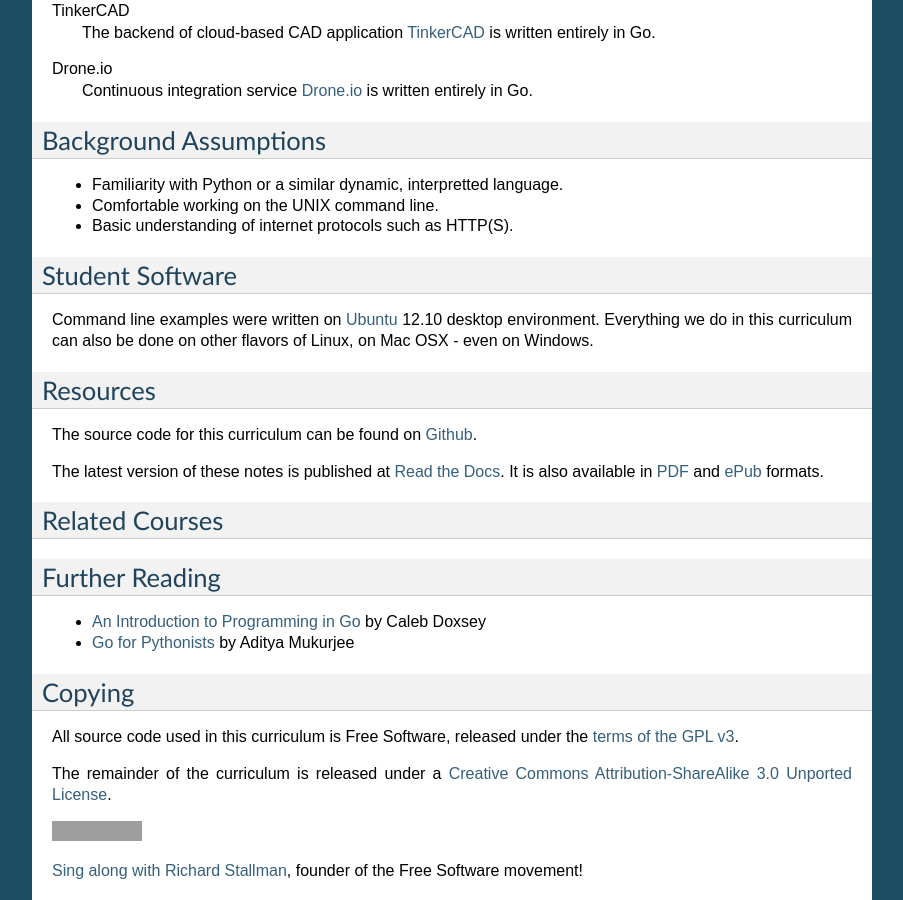
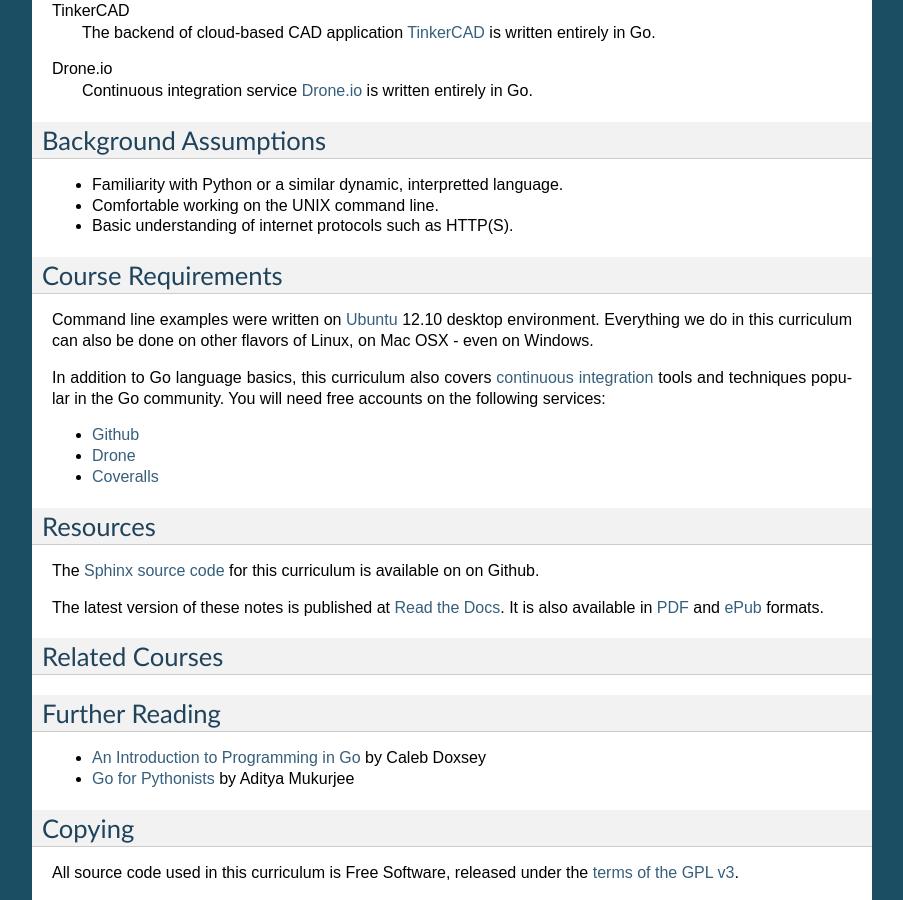
Before and after one commit to jmcvetta/golang-for-python-programmers, a Sphinx documentation site: the page built from source/intro.rst, in a window 1280 px wide and 900 px high, scrolled down 853 px. Shown: the whole window, without its empty margins (198-1101 px from the left). Built offline with Sphinx 7.4.7, drawn with Linux system fonts in a browser that asks for light colours; some of the changed text lies outside the part shown; grey boxes are pictures that could not be loaded.

Commit message:
course requirements

```diff
--- a/source/intro.rst
+++ b/source/intro.rst
@@ -67,18 +67,26 @@
 * Basic understanding of internet protocols such as HTTP(S).
 
 
-Student Software
-================
+Course Requirements
+===================
 
 Command line examples were written on `Ubuntu`_ 12.10 desktop environment.
 Everything we do in this curriculum can also be done on other flavors of Linux,
 on Mac OSX - even on Windows.
 
+In addition to Go language basics, this curriculum also covers `continuous
+integration`_ tools and techniques popular in the Go community.  You will need
+free accounts on the following services:
+
+* Github_
+* Drone_
+* Coveralls_
+
 
 Resources
 =========
 
-The source code for this curriculum can be found on Github_.
+The Sphinx_ `source code`_ for this curriculum is available on on Github.
 
 The latest version of these notes is published at `Read the Docs`_. It is also
 available in PDF_ and ePub_ formats.
@@ -129,7 +137,8 @@
 .. _TinkerCAD:  http://www.youtube.com/watch?v=JE17r3n1kz4
 .. _PDF: https://media.readthedocs.org/pdf/golang-for-python-programmers/latest/modern-api-development.pdf
 .. _ePub: https://media.readthedocs.org/epub/golang-for-python-programmers/latest/golang-for-python-programmers.epub
-.. _Github: http://github.com/jmcvetta/golang-for-python-programmers
+.. _Sphinx: http://sphinx-doc.org
+.. _`source code`: http://github.com/jmcvetta/golang-for-python-programmers
 .. _`Read the Docs`: http://golang-for-python-programmers.readthedocs.org/
 .. _`Jason McVetta`: mailto:jason.mcvetta@gmail.com
 .. _`terms of the GPL v3`: http://www.gnu.org/copyleft/gpl.html
@@ -139,6 +148,10 @@
 .. _`An Introduction to Programming in Go`:  http://www.golang-book.com/
 .. _`Go for Pythonists`: https://github.com/ChimeraCoder/go-for-pythonists
 .. _`Programming in Go: An Introduction`: http://programming-in-go.readthedocs.org
+.. _`continuous integration`: https://en.wikipedia.org/wiki/Continuous_integration
+.. _Github:  http://github.com
+.. _Drone: http://drone.io
+.. _Coveralls: http://coveralls.io
 
 
 .. rubric:: Citations
```
